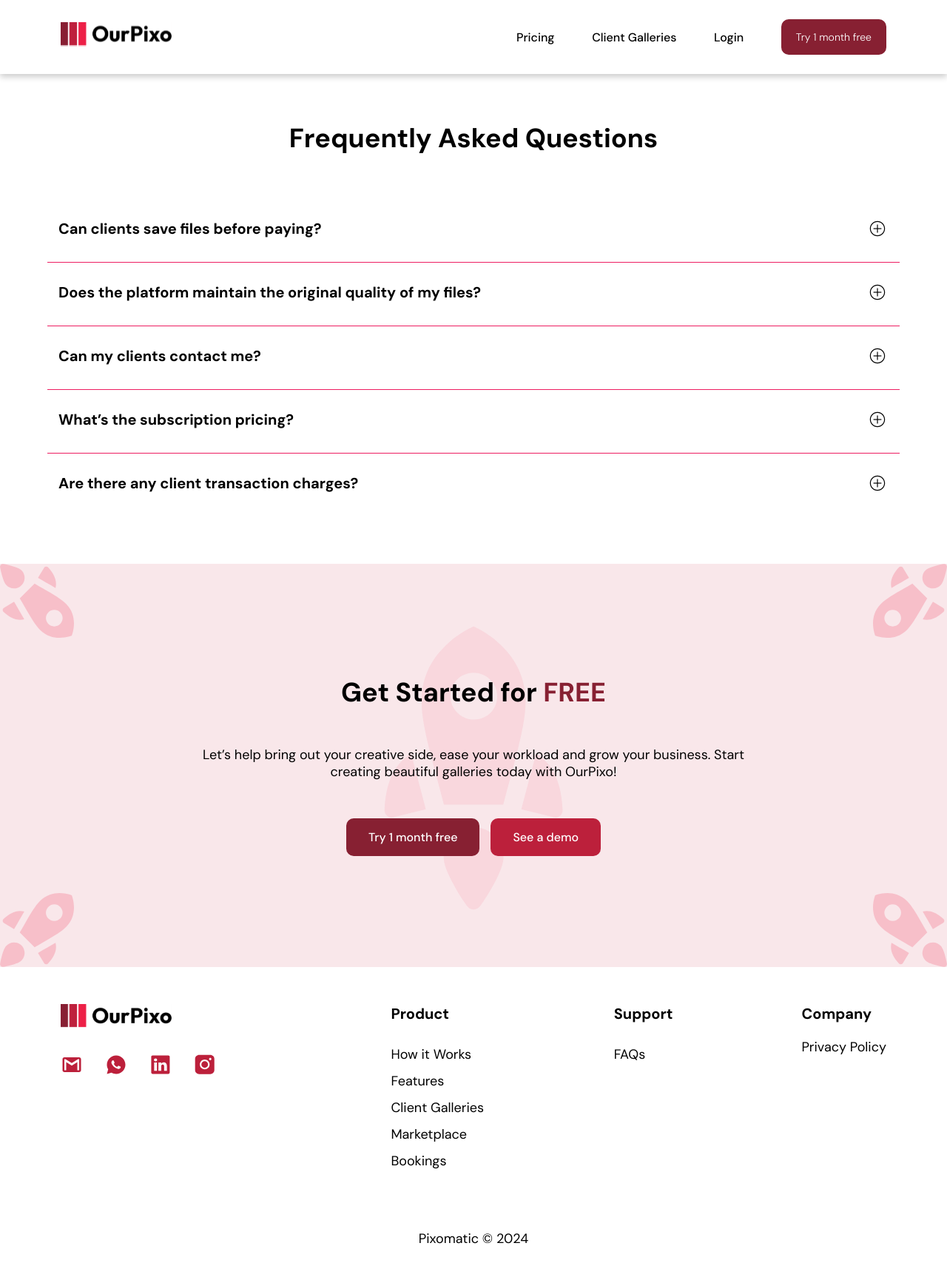
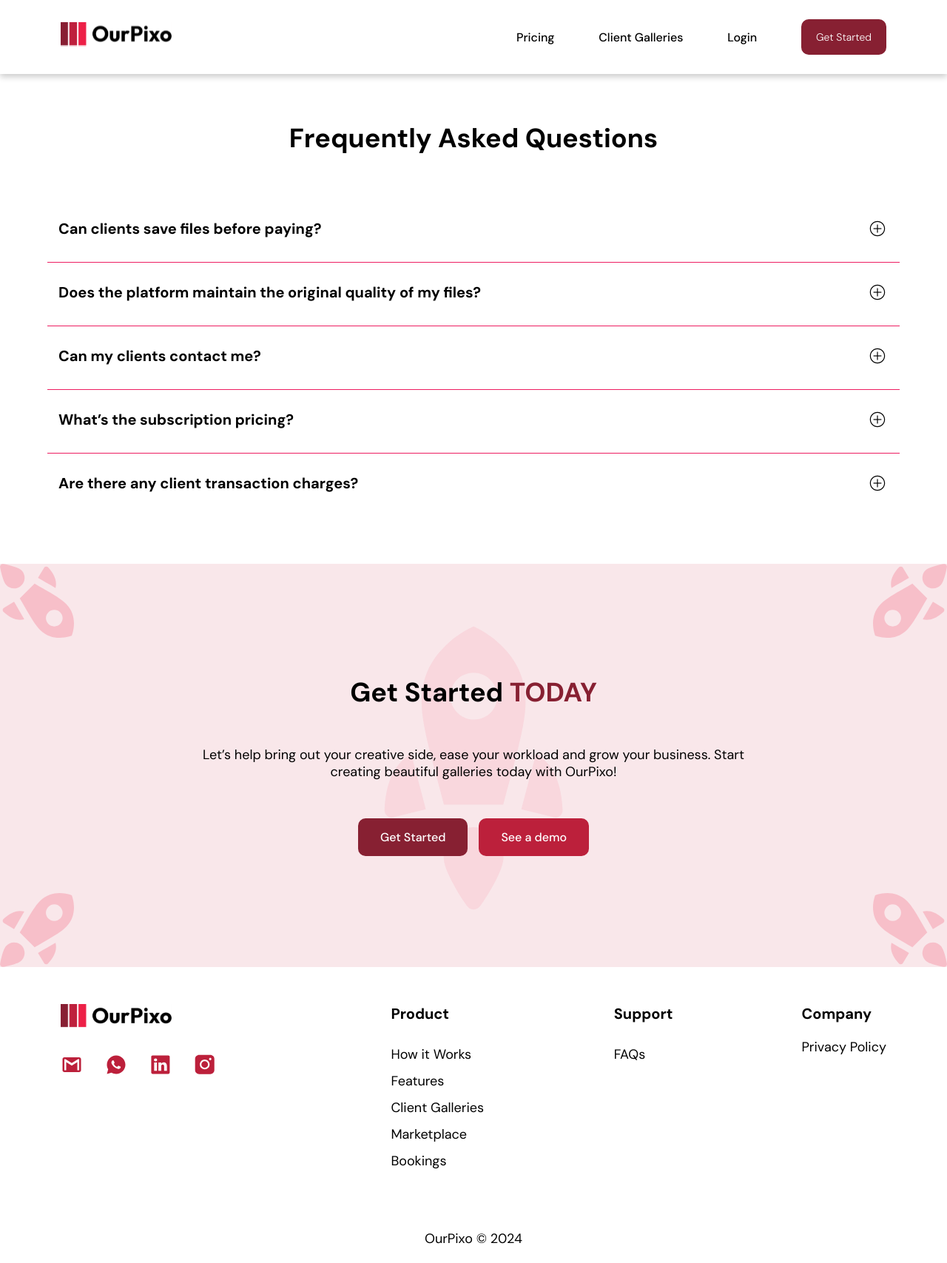
Before and after one commit to MITCHYUGAN/Project-Our-PIXO, a React (Vite) app: page /faq in a window 1280 px wide. Shown: the whole page at 74% size. Built offline with nearby package versions, Linux system fonts and the light colour scheme.

Commit message:
some final touches to sizes and texts

```diff
--- a/src/Pages/Gallery/Gallery.css
+++ b/src/Pages/Gallery/Gallery.css
@@ -45,7 +45,7 @@
     height: 450px;
     position: relative;
     /* background-color: rgba(10, 9, 9, 0.336); */
-    background-color: rgba(135, 32, 49, 0.163);
+    background-color: rgba(135, 32, 49, 0.20);
 }
 .gallery-banner .banner-image-wrapper img {
     position: absolute;
@@ -57,7 +57,7 @@
     height: 100%;
     object-fit: cover;
     z-index: -1;
-    opacity: 0.4;
+    opacity: 25%;
 }
 
 .gallery-banner .banner-text {
--- a/src/Pages/Gallery/GallerySection.jsx
+++ b/src/Pages/Gallery/GallerySection.jsx
@@ -8,9 +8,9 @@ function GallerySection() {
           {galleryData.map(data => (
             <div>
               <a href={data.galleryLink} target="_blank">
-            <img src={data.imageUrl} alt={data.imageUrl} />
+              <img src={data.imageUrl} alt={data.imageUrl} />
               </a>
-            <p>{data.businessName}</p>
+              <p>{data.businessName}</p>
             </div>
           ))}
         </div>
--- a/src/components/EasyTools/EasyTools.css
+++ b/src/components/EasyTools/EasyTools.css
@@ -11,14 +11,14 @@
     .arrow1 {
         position: absolute;
         width: 100px;
-        top: 0;
+        top: 14px;
         right: 0;
     }
 
     .arrow2 {
         position: absolute;
         width: 100px;
-        bottom: 0;
+        bottom: 14px;
         left: 0;
     }
 
--- a/src/components/Footer/Footer.jsx
+++ b/src/components/Footer/Footer.jsx
@@ -101,7 +101,7 @@ const Footer = () => {
           </div>
         </div>
       </div>
-      <p className="footerText">Pixomatic © {new Date().getFullYear()}</p>
+      <p className="footerText">OurPixo © {new Date().getFullYear()}</p>
     </section>
   );
 }
--- a/src/components/GetPaidInCurrencies/GetPaidInCurrencies.css
+++ b/src/components/GetPaidInCurrencies/GetPaidInCurrencies.css
@@ -93,7 +93,7 @@
 .getpaidincurrencies .coming-soon {
         background-color: rgba(255, 207, 215, 0.20);
         width: fit-content;
-        padding: 10px 10px;
+        padding: 10px 20px;
         border-radius: 5px;
         /* margin: 0 auto; */
     }
@@ -190,7 +190,7 @@
     .getpaidincurrencies .coming-soon {
         background-color: rgba(255, 207, 215, 0.20);
         width: fit-content;
-        padding: 10px 10px;
+        padding: 10px 20px;
         border-radius: 5px;
         margin: 0 auto;
     }
--- a/src/components/GetStarted/GetStarted.css
+++ b/src/components/GetStarted/GetStarted.css
@@ -29,7 +29,7 @@
             width: 100%;
             display: flex;
             flex-direction: column;
-            gap: 20px;
+            gap: 5px;
 
             h1 {
                 font-size: var(--Heading4FS);
--- a/src/components/GetStartedForFree/GetStartedForFree.jsx
+++ b/src/components/GetStartedForFree/GetStartedForFree.jsx
@@ -12,7 +12,7 @@ const GetStartedForFree = () => {
       <img src={arrow1} className="arrow1" alt="" />
       <img src={arrow2} className="arrow2" alt="" />
       <h1>
-        Get Started for <span>FREE</span>
+        Get Started <span>TODAY</span>
       </h1>
       <p>
         Let’s help bring out your creative side, ease your workload and grow
@@ -21,7 +21,7 @@ const GetStartedForFree = () => {
       <img src={arrowBig} className="arrowBig" alt="" />
       <div className="getStartedForFreeButtons">
         <Link to="https://app.pixomaticc.com/auth/signup" target="_blank">
-          <button>Try 1 month free</button>
+          <button>Get Started</button>
         </Link>
         <Link to="/howitworks#get-started-demo">
           <button className="seeDemoBtn">See a demo</button>
--- a/src/components/Header/Header.jsx
+++ b/src/components/Header/Header.jsx
@@ -74,7 +74,7 @@ const Header = () => {
               id="try-free-btn"
               aria-labelledby="label try-free-btn"
             >
-              Try 1 month free
+              Get Started
             </button>
           </Link>
         </ul>
--- a/src/components/LandingPage/LandingPage.jsx
+++ b/src/components/LandingPage/LandingPage.jsx
@@ -24,7 +24,7 @@ const LandingPage = () => {
         </div>
         <h4>STAND OUT AS A CREATIVE</h4>
         <h1>The ultimate platform for <span>African</span> photographers</h1>
-        <p>Professional photo galleries, client selections & seamless payments. <b>Start free, upgrade anytime.</b></p>
+        <p>Professional photo galleries, client selections & seamless payments.</p>
         <div className='background-shapes'>
           <img src={circle} className='shape shape4' alt="" />
           <img src={triangle} className='shape shape5' alt="" />
@@ -32,7 +32,7 @@ const LandingPage = () => {
           <img src={circle} className='shape shape8' alt="" />
         </div>
         <a href="#">
-          <button className="button">Try 1 month free</button>
+          <button className="button">Get Started</button>
         </a>
         <div className='images-shapes'>
           <img src={HeroPageImage} className="hero-page-img" />
--- a/src/components/Testimonials/Testimonials.css
+++ b/src/components/Testimonials/Testimonials.css
@@ -77,7 +77,7 @@
                     }
 
                     /* p {
-                        font-size: var(--ParagraphFS);
+                        /* font-size: var(--ParagraphFS); */
                     } */
                 }
             }
```
